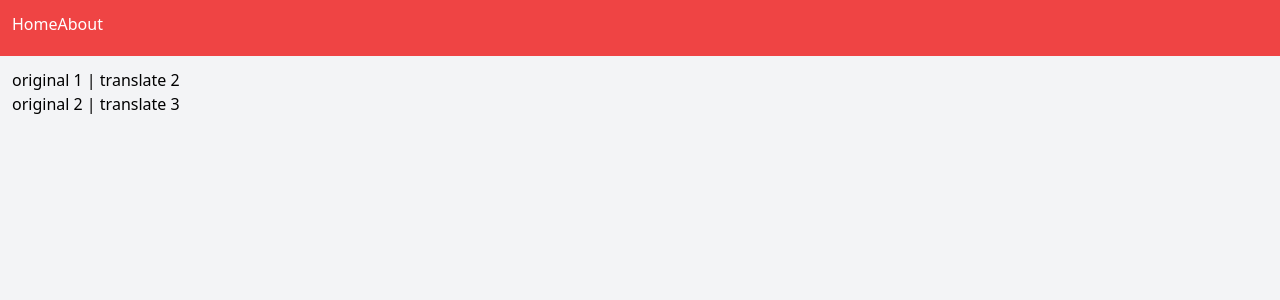
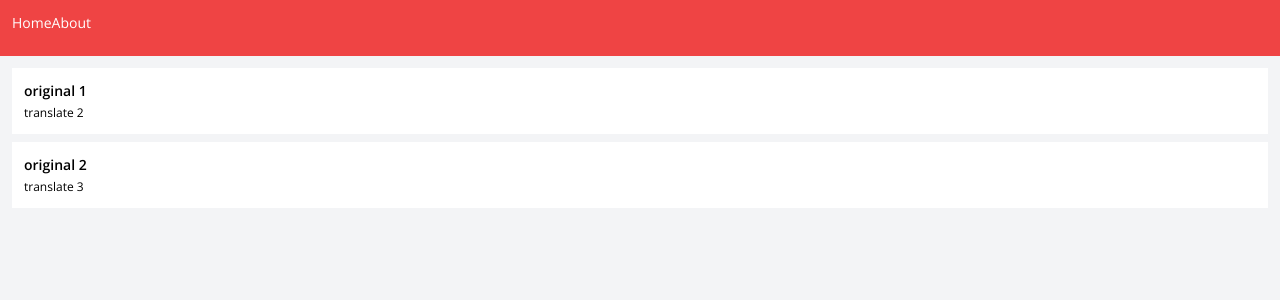
Before and after one commit to BehemothOz/wr-mem, a React (Create React App) app: page / in a window 1280 px wide. Shown: the top 300 px of the page. Built offline with nearby package versions, Linux system fonts and the light colour scheme.

Commit message:
testing fonts

```diff
--- a/public/index.html
+++ b/public/index.html
@@ -10,6 +10,7 @@
       content="Web site created using create-react-app"
     />
     <link rel="apple-touch-icon" href="%PUBLIC_URL%/logo192.png" />
+    <link href="https://fonts.googleapis.com/css2?family=Open+Sans:wght@400;600&display=swap" rel="stylesheet">
     <!--
       manifest.json provides metadata used when your web app is installed on a
       user's mobile device or desktop. See https://developers.google.com/web/fundamentals/web-app-manifest/
--- a/src/index.css
+++ b/src/index.css
@@ -3,6 +3,8 @@
 @tailwind utilities;
 
 body {
+    font-family: 'Open Sans', sans-serif;
+    font-size: 14px;
     @apply bg-gray-100;
     overflow: hidden;
 }
--- a/src/pages/Home.js
+++ b/src/pages/Home.js
@@ -1,15 +1,22 @@
 const data = [
     { id: 1, original: 'original 1', translate: 'translate 2' },
     { id: 2, original: 'original 2', translate: 'translate 3' },
-]
+];
 
 export const Home = () => {
     return (
-        <ul className="p-3">
+        <ul className="py-2 px-3">
             {data.map(item => {
                 const { id, original, translate } = item;
 
-                return <li key={id}>{original} | {translate}</li>
+                return (
+                    <li key={id} className="py-1">
+                        <div className="p-3 bg-white">
+                            <span className="block" style={{ fontWeight: 600 }}>{original}</span>
+                            <span style={{ fontSize: 12 }}>{translate}</span>
+                        </div>
+                    </li>
+                );
             })}
         </ul>
     );
```
